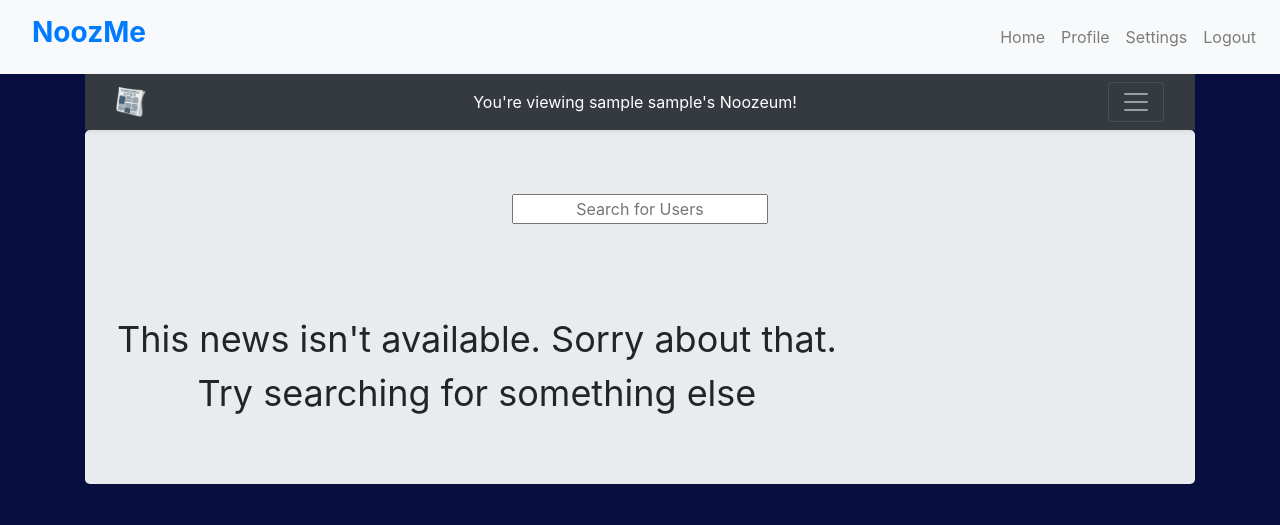
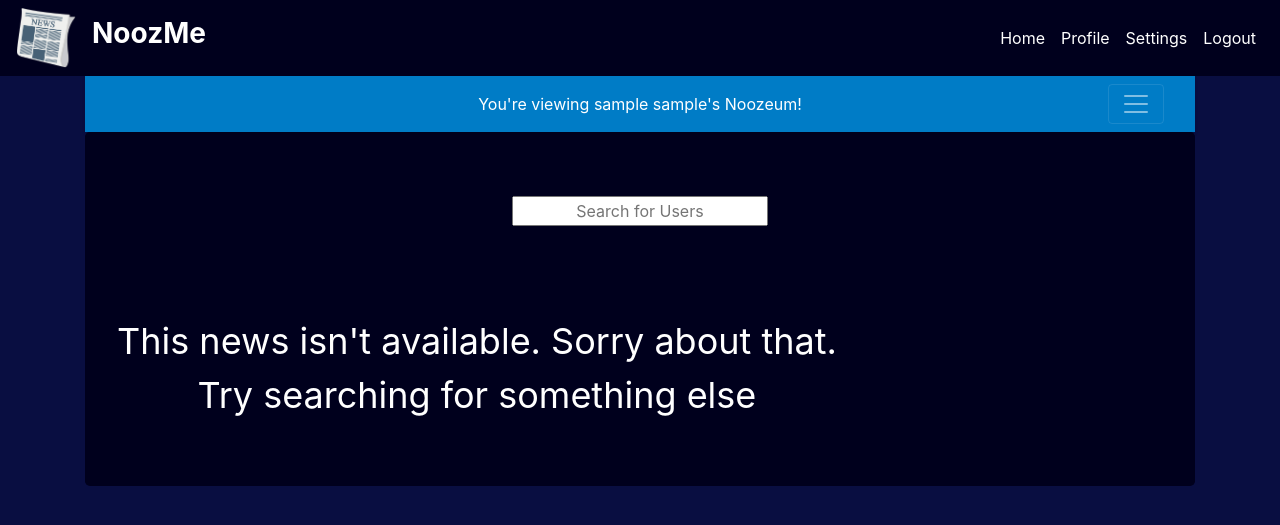
Before and after one commit to mkm3/NoozMe, a Flask app: page /user/1 in a window 1280 px wide. Shown: the top 525 px of the page. Run offline with Flask 2, Linux system fonts and the light colour scheme; the visitor is signed in with stand-in values (Sample User, id 1); data comes from the database, SQL or seed files in the repository; data that the repository does not hold is empty; some libraries are stand-ins or nearby versions.

Commit message:
updated style and colors - dashboard/profile/settings.html

```diff
--- a/static/css/styles.css
+++ b/static/css/styles.css
@@ -13,11 +13,6 @@ input.input-field {
     text-align: center;
 }
 
-#subscribe_btn {
-    background-color:#090E41;
-    color: #ffffff
-}
-
 .settings-container {
     color: #ffffff
 }
@@ -27,11 +22,128 @@ input.input-field {
 }
 
 .category-section {
-    display: block;
-    margin-left: auto;
-    margin-right: auto
+    text-align: justify;
+    text-justify: inter-word;
 }
 
 .login-error {
     color: #ffffff
 }
+
+.navbar {
+    color: #39336d;
+    background-color: #39336d
+}
+
+.navbar-container {
+    color: #39336d;
+    background-color: #39336d
+}
+
+.sub-links {
+    color:#FFFFFF;
+}
+
+.category-links {
+    color:#FFFFFF;
+}
+
+.button {
+    color: #FFFFFF;
+    background-color: #39336d
+}
+
+.button a:hover{
+    color: #FFFFFF;
+    background-color: #39336d
+}
+
+.nav-item {
+    color:#FFFFFF;
+}
+
+.read-more-btn {
+    color:#FFFFFF;
+    background-color: #007cc6;
+}
+
+.save-updates-btn {
+    color:#FFFFFF;
+    background-color:#39336d;
+}
+
+#bootstrap-overrides .nav-link {
+    color:#FFFFFF;
+}
+
+#bootstrap-overrides .btn-group {
+    color: #FFFFFF;
+    background-color: #39336d
+}
+
+#bootstrap-overrides a:hover {
+    color: #FFFFFF;
+}
+
+#subscribe_btn {
+    background-color:#39336d;
+    color: #ffffff
+}
+#nav-profile {
+    color:#007cc6;
+    background-color:#007cc6
+}
+
+#subscriptions-container {
+    color: #007cc6;
+    background-color: #007cc6;
+}
+
+#remove-btn {
+    color:#FFFFFF;
+    background-color: #007cc6;
+}
+
+#save-btn {
+    color:#FFFFFF;
+    background-color: #007cc6;
+}
+
+.keyword-btn {
+    color:#FFFFFF;
+    background-color: #39336d
+}
+
+#bootstrap-overrides .card-body {
+    color:#FFFFFF;
+    background-color: #00001d
+}
+
+#bootstrap-overrides .jumbotron {
+    color:#FFFFFF;
+    background-color: #00001d
+}
+
+#bootstrap-overrides .album {
+    color:#FFFFFF;
+    background-color: #00001d
+}
+
+#noozme-nav {
+    color: #00001d;
+    background-color: #00001d
+}
+
+#navbarSupportedContent{
+    color: #00001d;
+    background-color: #00001d
+}
+
+#navbarHeader {
+    color: #39336d;
+    background-color: #39336d
+}
+
+#register-link {
+    color:#FFFFFF;
+}
--- a/static/dashboard.js
+++ b/static/dashboard.js
@@ -88,7 +88,7 @@ $(document).ready(function(){
     });
 
 
-  $(".category-search").on("click", function(e) {
+  $(".category-links").on("click", function(e) {
     e.preventDefault();
     //'this' refers to the element that was clicked
     //we use preventDefault to avoid the link default behavior <a></a>
--- a/static/show_news.js
+++ b/static/show_news.js
@@ -74,10 +74,10 @@ function renderNewsCard2(news) {
                     <div class="btn-group">`
 
     if (news.origin === "saved") { // implies the article has been `saved to the database
-        output +=`<button type="button" class="remove-article-btn btn btn-sm btn-outline-secondary" data-saved_news_id="${news.saved_news_id}">Remove</button>`
+        output +=`<button id="remove-btn" type="button" class="remove-article-btn btn btn-sm btn-outline-secondary" data-saved_news_id="${news.saved_news_id}">Remove</button>`
     } else {
         output +=`
-                <button type="button" class="btn btn-sm btn-outline-secondary" data-toggle="modal" data-target="#modalSaveArticle"
+                <button id="save-btn" type="button" class="btn btn-sm btn-outline-secondary" data-toggle="modal" data-target="#modalSaveArticle"
                 data-origin="${news.origin}"
                 data-title="${news.title}"
                 data-image="${news.image}"
@@ -91,16 +91,16 @@ function renderNewsCard2(news) {
 
     if (news.note != undefined) {
         output +=`
-                <a target="_blank" rel="noopener noreferrer" href="${news.news_url}" class="btn btn-sm btn-outline-secondary">Read More</a>
+                <a target="_blank" rel="noopener noreferrer" href="${news.news_url}" class="read-more-btn btn btn-sm btn-outline-secondary">Read More</a>
                 </div>
-                <b><small class="">"${news.note}"</small></b>
+                <small class="">"${news.note}"</small>
                 </div>
                 </div>
                 </div>
                 </div>`
     } else {
         output +=`
-                <a target="_blank" rel="noopener noreferrer" href="${news.news_url}" class="btn btn-sm btn-outline-secondary">Read More</a>
+                <a target="_blank" rel="noopener noreferrer" href="${news.news_url}" class="read-more-btn btn btn-sm btn-outline-secondary">Read More</a>
                 </div>
                 </div>
                 </div>
@@ -127,11 +127,12 @@ function showNews(news) {
     if (output !== ""){
         $("#newsResults").html(output);
 
-
+        $('#modalSaveArticle').off('show.bs.modal');
         $('#modalSaveArticle').on('show.bs.modal', function (event) {
             const button = $(event.relatedTarget)
             console.log(button.data())
             var modal = $(this)
+            $("#save-article-btn").off("click");
             modal.find('#save-article-btn').on("click", function (evt) {
                 evt.preventDefault();
                 console.log("Saved Button Clicked!");
@@ -158,6 +159,7 @@ function showNews(news) {
                     };
 
                     $.post('/save-subscribed-article', formInputs, (res) => {
+                        $("#save-article-btn").off("click");
                         $('#modalSaveArticle').modal('hide');
                     });
                 }
--- a/templates/base.html
+++ b/templates/base.html
@@ -2,7 +2,7 @@
 <!doctype html>
 <html>
     <head>
-        <title>NoozMe - Home</title>
+        <title>NoozMe</title>
 
         <!--Favicon-->
         <link rel="apple-touch-icon" sizes="180x180" href="/static/assets/apple-touch-icon.png">
@@ -21,11 +21,11 @@
         <!-- Load Font Awesome -->
         <link rel="stylesheet" href="https://use.fontawesome.com/releases/v5.0.11/css/all.css">
 
-        <!-- Load our stylesheet -->
-        <link rel="stylesheet"href="/static/css/styles.css">
-
         <!-- Optional CSS for Typeahead search -->
         <link rel="stylesheet" href="https://cdnjs.cloudflare.com/ajax/libs/jquery-typeahead/2.11.0/jquery.typeahead.css">
+
+        <!-- Load our stylesheet -->
+        <link rel="stylesheet" href="/static/css/styles.css">
 
         <!-- Required JavaScript for Typeahead search -->
         <script src="https://code.jquery.com/jquery-3.5.1.js" integrity="sha256-QWo7LDvxbWT2tbbQ97B53yJnYU3WhH/C8ycbRAkjPDc=" crossorigin="anonymous"></script>
@@ -36,11 +36,12 @@
     </head>
 
 
-    <body>
+    <body id="bootstrap-overrides">
         <header>
 
         <!-- Navbar collapsed -->
-        <nav class="navbar navbar-expand-lg navbar-light bg-light">
+        <nav id="noozme-nav" class="navbar navbar-expand-lg navbar-light">
+            <img src="/static/assets/NoozMeLogo2.png" width="60" height="60"></img>
             <h3><b><a class="nav-link" type="logo" href="/dashboard">NoozMe</a></b></h3>
             <button class="navbar-toggler" type="button" data-toggle="collapse" data-target="#navbarSupportedContent" aria-controls="navbarSupportedContent" aria-expanded="false" aria-label="Toggle navigation">
             <span class="navbar-toggler-icon"></span>
--- a/templates/profile.html
+++ b/templates/profile.html
@@ -19,8 +19,8 @@
     <header>
 
 
-    <div class="collapse bg-dark" id="navbarHeader">
-        <div class="container">
+    <div class="collapse" id="navbarHeader">
+        <div id="subscriptions-container" class="container">
         <div class="row">
             <div class="col-sm-8 col-md-7 py-4">
             <h4 class="text-white">Subscriptions</h4>
@@ -29,7 +29,7 @@
                 <div>
                 <ul class="list-unstyled">
                     {% for sub in subscriptions_list %}
-                    <li><a href="/user/{{sub.subscribe_to.user_id}}"><i class="fas fa-user-ninja"></i> {{sub.subscribe_to.fname}} {{sub.subscribe_to.lname}} - Username: {{sub.subscribe_to.username}} </a></li>
+                    <li><a class="sub-links" href="/user/{{sub.subscribe_to.user_id}}"><i class="fas fa-user-ninja"></i> {{sub.subscribe_to.fname}} {{sub.subscribe_to.lname}} - Username: {{sub.subscribe_to.username}} </a></li>
                     {% endfor %}
                 </ul>
                 </div>
@@ -50,14 +50,15 @@
     </div>
 
 
-    <div class="navbar navbar-dark bg-dark shadow-sm">
-        <div class="container d-flex justify-content-between">
-        <a href="#" class="navbar-brand d-flex align-items-center">
-            <img src="/static/assets/NoozMeLogo2.png" width="30" height="30"></img>
-            <a class="text-white">You're viewing {{user.fname}} {{user.lname}}'s Noozeum!</a>
-        </a>
-        <button class="navbar-toggler" type="button" data-toggle="collapse" data-target="#navbarHeader" aria-controls="navbarHeader" aria-expanded="false" aria-label="Toggle navigation">
-            <span class="navbar-toggler-icon"></span>
+    <div id="nav-profile" class="navbar navbar-dark shadow-sm">
+        <div class="offset-md-2 col-md-8">
+            <div class="text-center">
+                <span class="text-white text-center">You're viewing {{user.fname}} {{user.lname}}'s Noozeum!</span>
+            </div>
+        </div>
+        <div class="col-md-2">
+            <button class="navbar-toggler float-right" type="button" data-toggle="collapse" data-target="#navbarHeader" aria-controls="navbarHeader" aria-expanded="false" aria-label="Toggle navigation">
+                <span class="navbar-toggler-icon"></span>
         </button>
         </div>
     </div>
@@ -91,9 +92,9 @@
     <form id="subscribe">
         <input type="hidden" name="profile_user_id" value="{{user.user_id}}">
         {% if is_subscribed %}
-        <button id="subscribe_btn">UNSUBSCRIBE</button>
+        <button class="btn" id="subscribe_btn">UNSUBSCRIBE</button>
         {% else %}
-        <button id="subscribe_btn">SUBSCRIBE</button>
+        <button class="btn" id="subscribe_btn">SUBSCRIBE</button>
         {% endif %}
     </form>
     {% endif %}
```
Also changed, not shown: templates/dashboard.html (+30 -32 lines), templates/login.html (+13 -2 lines), templates/settings.html (+16 -27 lines).
